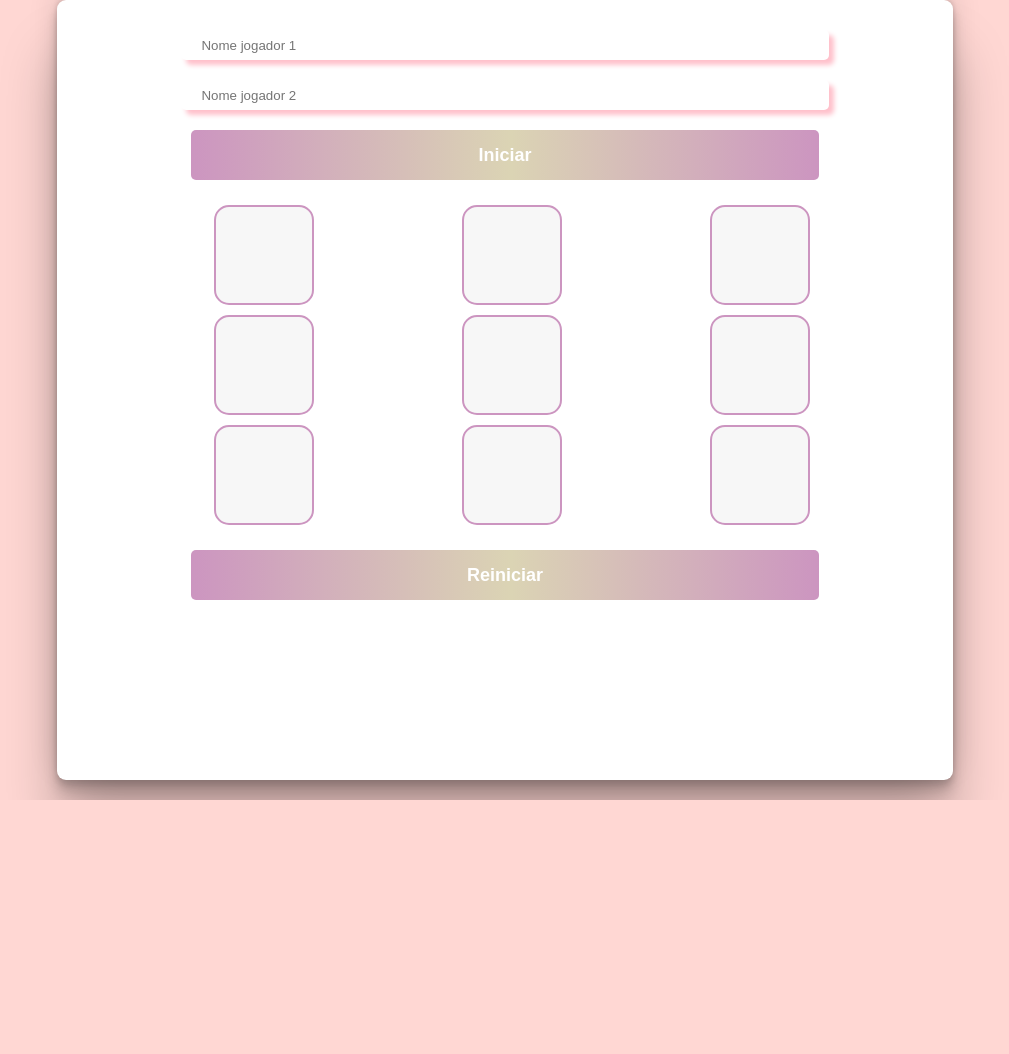
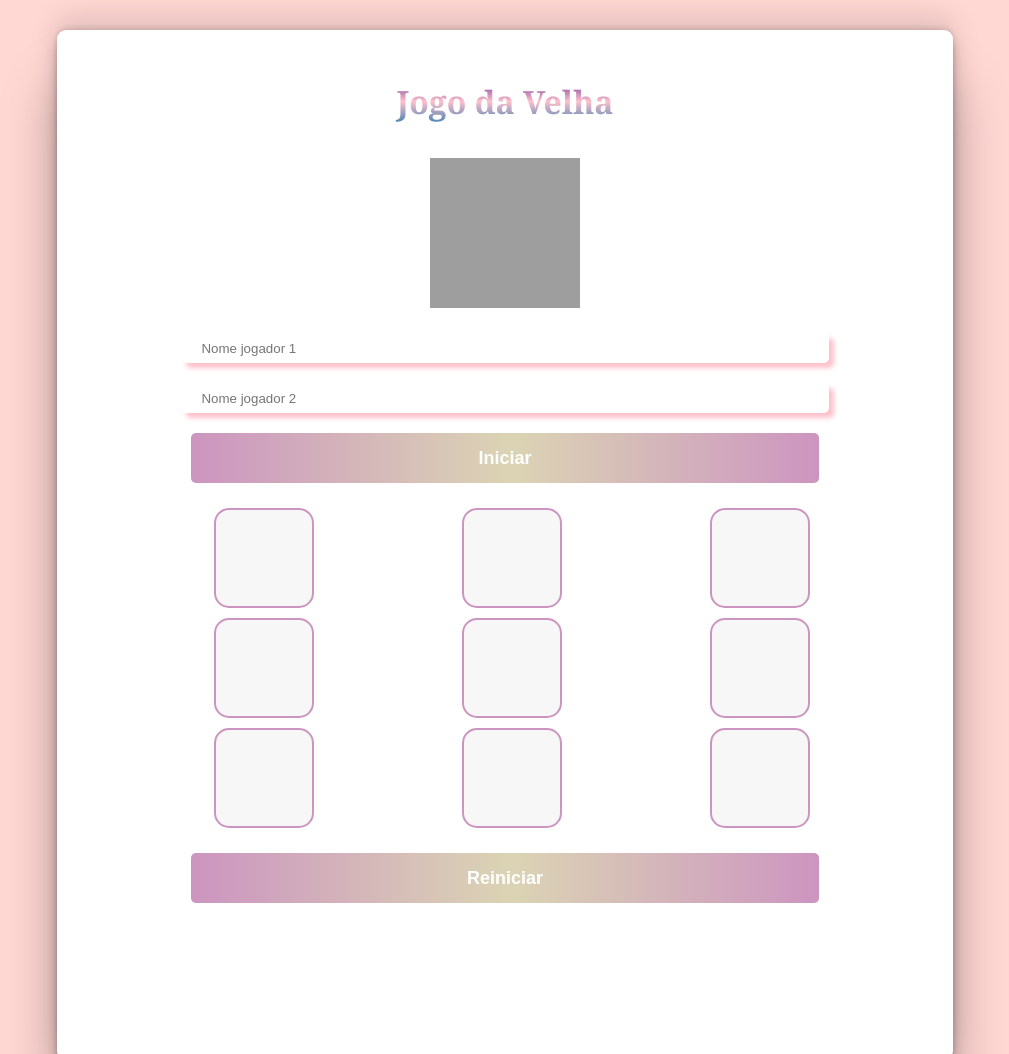
Before and after one commit to bugFlavia/jogoVelha-pwa, a website: page index.html in a window 1280 px wide. Shown: the top 1054 px of the page, without its empty margins (135-1144 px from the left). Before the commit the page ends 800 px from the top, so only its background shows below. Drawn offline with Linux system fonts and the light colour scheme; grey boxes are pictures that could not be loaded.

Commit message:
foolishOne

```diff
--- a/css/style.css
+++ b/css/style.css
@@ -34,9 +34,10 @@ box-shadow: rgba(0, 0, 0, 0.25) 0px 54px 55px, rgba(0, 0, 0, 0.12) 0px -12px 30p
 border-radius: 9px;
 margin-left: auto;
 margin-right: auto;
+margin-top: 30px;
   padding-top: 30px;
 width: 70%;
-  height:750px;
+  height:1000px;
 background-color: white;
 text-align: center;
 display: block;
@@ -45,6 +46,8 @@ display: block;
 
 .verdade img{
   margin-top: 20px;
+  width: 150px;
+  height: 150px;
   margin-bottom: 20px;
 }
 
--- a/index.html
+++ b/index.html
@@ -12,6 +12,9 @@
 </head>
 <body>
     <div class="verdade">
+
+        <h1>Jogo da Velha</h1>
+        <center><img src="https://i.pinimg.com/236x/2f/16/e8/2f16e8334bd770106bb447a4c2f3869f.jpg"/></center>
 
             <p><input type="text" id="jogador1" placeholder="Nome jogador 1" required/>
                <input type="text" id="jogador2" placeholder="Nome jogador 2" required/></p>
--- a/js/script.js
+++ b/js/script.js
@@ -20,9 +20,9 @@ const jogador = document.getElementById("jogador");
 
 const imagem = (elemento) => {
   if (cat === "Olivia") {
+    elemento.target.style.backgroundImage = "url('./imagens/olivia.jpg')";
+  } else {
     elemento.target.style.backgroundImage = "url('./imagens/meredith.jpg')";
-  } else {
-    elemento.target.style.backgroundImage = "url('./imagens/olivia.jpg')";
   }
 };
 
```
Also changed, not shown: imagens/meredith.jpg, imagens/olivia.jpg.
